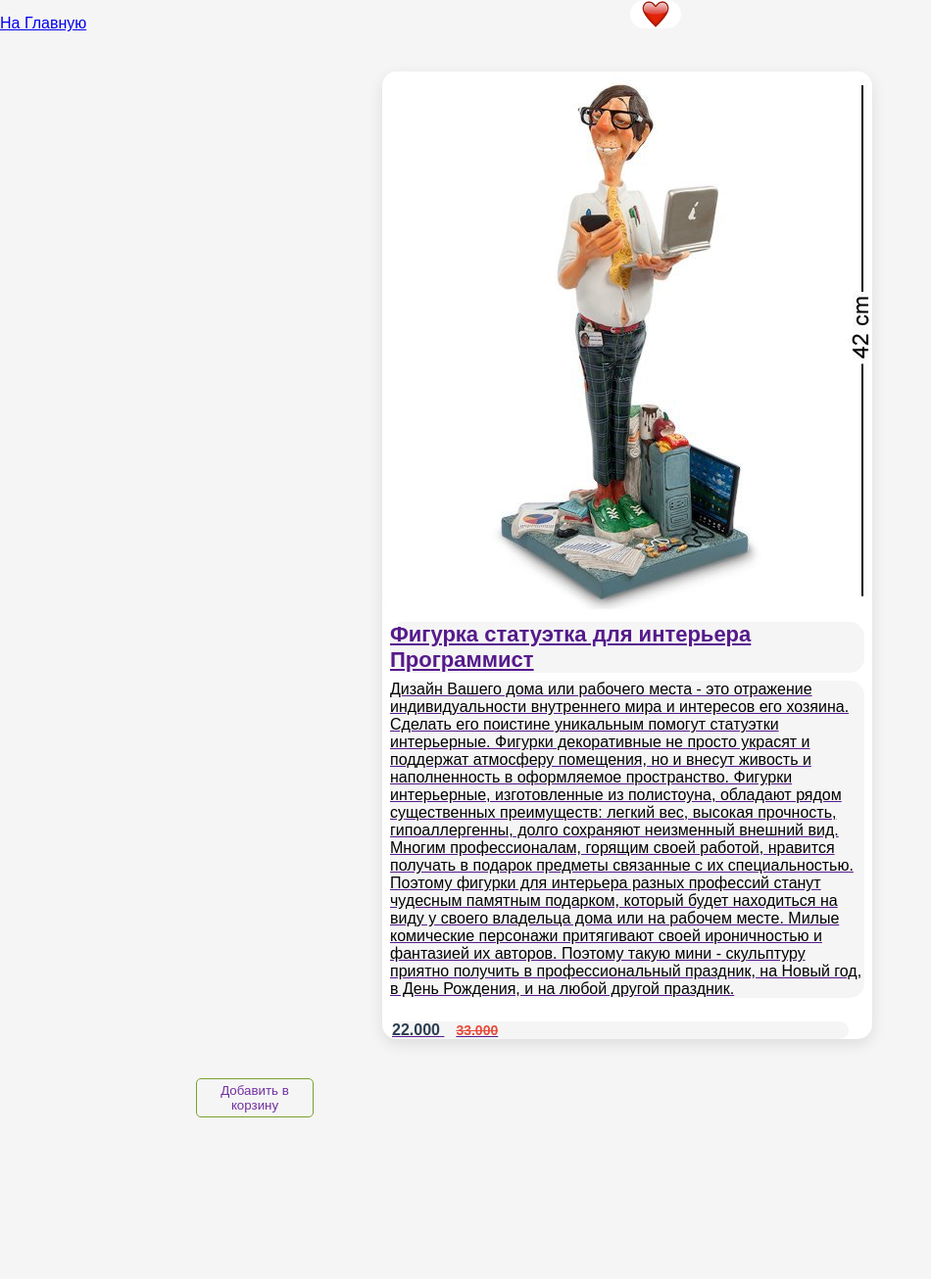
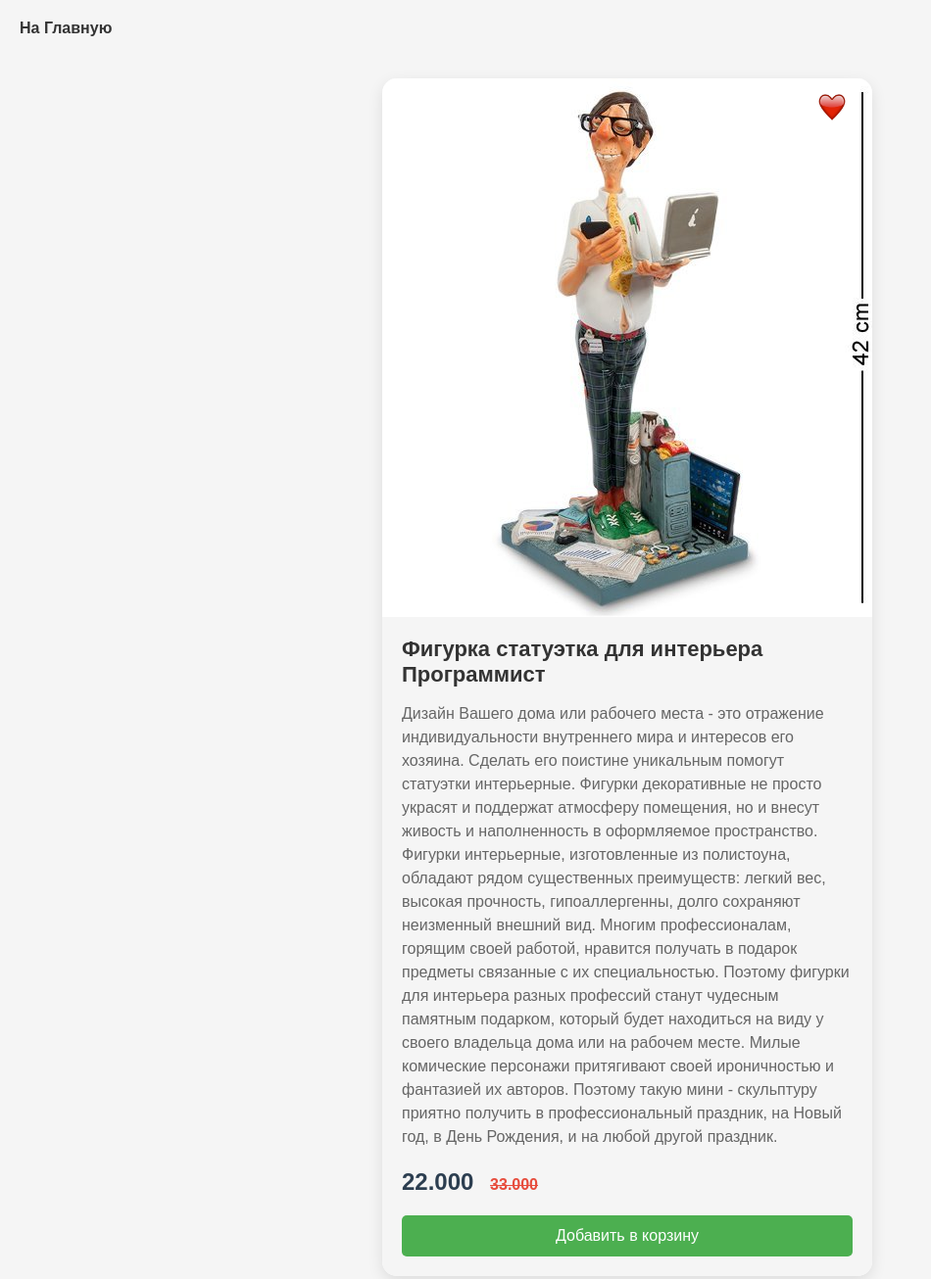
Before and after one commit to Ninnessa/sekond, a plain HTML site: page task2.html in a window 1280 px wide. Shown: the top 1306 px of the page at 98% size, without its empty margins (0-950 px from the left). Before the commit the page ends 1141 px from the top, so only its background shows below. Drawn offline with Linux system fonts and the light colour scheme.

Commit message:
Add files via upload

```diff
--- a/task2.css
+++ b/task2.css
@@ -1,67 +1,115 @@
-*{
+
+* {
     margin: 0;
     padding: 0;
-    font-family: Arial,sans-serif;
+    font-family: Arial, sans-serif;
     box-sizing: border-box;
-    border-radius: 15px;
-    border-image:10px;
-    background: #f5f5f5
+    background: #f5f5f5;
 }
 
-.card{
+
+.home-link {
+    position: absolute;
+    top: 20px;
+    left: 20px;
+    text-decoration: none;
+    color: #333;
+    font-weight: bold;
+}
+
+
+.card {
     background: white;
     width: 500px;
-    padding-bottom: 10рх 20px;
-    margin: 40px auto;
+    margin: 80px auto 40px;
     transition: 0.3s;
-    box-shadow: 0 5px 15px rgba(0, 0, 0, 0.1) ;
+    box-shadow: 0 5px 15px rgba(0, 0, 0, 0.1);
+    border-radius: 15px;
+    overflow: hidden;
+}
+
+.card:hover {
+    transform: scale(1.02);
+}
+
+
+.card-header {
+    position: relative;
+    width: 100%;
+}
+
+
+.product-image {
+    width: 100%;
+    height: auto;
+    display: block;
+}
+
+
+.heart-icon {
+    width: 52px;
+    height: auto;
+    position: absolute;
+    top: 15px;
+    right: 15px;
+    transition: transform 0.3s;
+}
+
+
+.heart-link:hover .heart-icon {
+    transform: scale(1.1);
+}
+
+
+.card-content {
+    padding: 20px;
+}
+
+
+.card h3 {
+    margin: 0 0 15px 0;
+    font-size: 22px;
+    color: #333;
+}
+
+
+.card .info {
+    margin: 0 0 20px 0;
+    color: #666;
+    line-height: 1.5;
+}
+
+
+.card .price {
+    font-size: 24px;
+    font-weight: bold;
+    color: #2c3e50;
+    margin-bottom: 20px;
+}
+
+
+.card .old-price {
+    font-size: 16px;
+    color: #e74c3c;
+    text-decoration: line-through;
+    margin-left: 10px;
+}
+
+
+button {
+    width: 100%;
+    padding: 12px;
+    background: #4CAF50;
+    border: none;
+    color: white;
+    border-radius: 5px;
+    font-size: 16px;
+    cursor: pointer;
+    transition: background 0.3s;
 
 }
-.card:hover{
-    transform: scale(1.05);
+
+button:hover {
+    background: #45a049;
+    text-decoration: none;
 }
-
-.card h3{
-    margin: 8px;
-    font-size: 22px;
-}
-
-.card .info{
-    margin: 8px;
-    color:black;
-}
-
-.card .price{
-    margin: 24px;
-    margin-left: 10px;
-    font-weight: bold;
-    color: #2c3e50;
-}
-.card .old-price{
-    font-size: 14px;
-    color:#e74c3c;
-    text-decoration:line-through;
-    margin-left: 12px;
-}
-
-button{
-width: 120px;
-    height: 40px;
-    background: transparent;
-    border: 1px solid rgb(93, 139, 0);
-    color: rgb(81, 0, 139);
-    border-radius: 5px;
-    position: relative; left: 200px;
-    transition: opacity 0.3s;
-    opacity: 0.8;
-}
-
-button:hover{
-    color: rgb(143, 37, 37);
-    border-color: darkblue;
-}
-
-button:active{
-    background: darkblue;
-    color: white;
-}
--- a/task2.html
+++ b/task2.html
@@ -4,25 +4,32 @@
     <meta charset="UTF-8">
     <meta name="viewport" content="width=device-width, initial-scale=1.0">
     <title>Практическое задание №2</title>
-    <a href="index.html">На Главную</a>
+
     <link rel="stylesheet" href="task2.css">
 </head>
 <body>
-   <a href=""> <img width=52 src="heart.jpg" style="position: relative; left: 550px; alt:card">
-<div class="card">
-    <img src="image.jpg" alt="Нет картинки">
-    <h3>Фигурка статуэтка для интерьера Программист</h3>
-    <p class="info">Дизайн Вашего дома или рабочего места - это отражение индивидуальности внутреннего мира и интересов его хозяина. Сделать его поистине уникальным помогут статуэтки интерьерные. Фигурки декоративные не просто украсят и поддержат атмосферу помещения, но и внесут живость и наполненность в оформляемое пространство. Фигурки интерьерные, изготовленные из полистоуна, обладают рядом существенных преимуществ: легкий вес, высокая прочность, гипоаллергенны, долго сохраняют неизменный внешний вид. Многим профессионалам, горящим своей работой, нравится получать в подарок предметы связанные с их специальностью. Поэтому фигурки для интерьера разных профессий станут чудесным памятным подарком, который будет находиться на виду у своего владельца дома или на рабочем месте. Милые комические персонажи притягивают своей ироничностью и фантазией их авторов. Поэтому такую мини - скульптуру приятно получить в профессиональный праздник, на Новый год, в День Рождения, и на любой другой праздник.</p>
-    <p class="price">22.000 <span class="old-price">33.000</span></p>
- </div>
- <link rel="stylesheet" href="task2.css">
-</head>
-<body>
-    <button>Добавить в корзину</button>
 
-</body>
+    <a href="index.html" class="home-link">На Главную</a>
+
+    <div class="card">
+        <div class="card-header">
+
+            <img src="image.jpg" alt="Товар" class="product-image">
+
+            <a href="#" class="heart-link">
+                <img src="heart.jpg" alt="Избранное" class="heart-icon">
+            </a>
+        </div>
 
 
- </a>
+        <div class="card-content">
+            <h3>Фигурка статуэтка для интерьера Программист</h3>
+            <p class="info">Дизайн Вашего дома или рабочего места - это отражение индивидуальности внутреннего мира и интересов его хозяина. Сделать его поистине уникальным помогут статуэтки интерьерные. Фигурки декоративные не просто украсят и поддержат атмосферу помещения, но и внесут живость и наполненность в оформляемое пространство. Фигурки интерьерные, изготовленные из полистоуна, обладают рядом существенных преимуществ: легкий вес, высокая прочность, гипоаллергенны, долго сохраняют неизменный внешний вид. Многим профессионалам, горящим своей работой, нравится получать в подарок предметы связанные с их специальностью. Поэтому фигурки для интерьера разных профессий станут чудесным памятным подарком, который будет находиться на виду у своего владельца дома или на рабочем месте. Милые комические персонажи притягивают своей ироничностью и фантазией их авторов. Поэтому такую мини - скульптуру приятно получить в профессиональный праздник, на Новый год, в День Рождения, и на любой другой праздник.</p>
+            <p class="price">22.000 <span class="old-price">33.000</span></p>
+
+
+            <button>Добавить в корзину</button>
+        </div>
+    </div>
 </body>
 </html>
```
